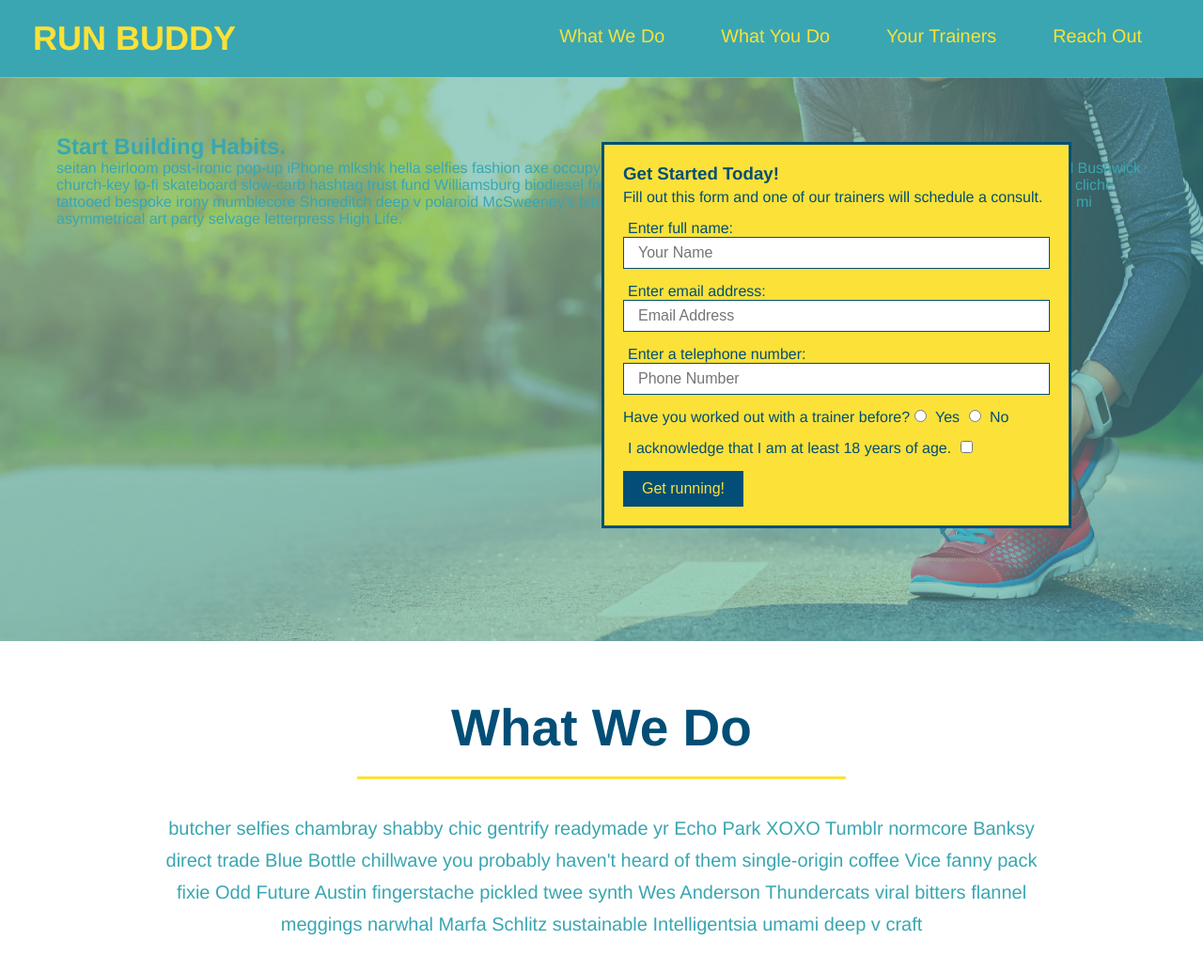
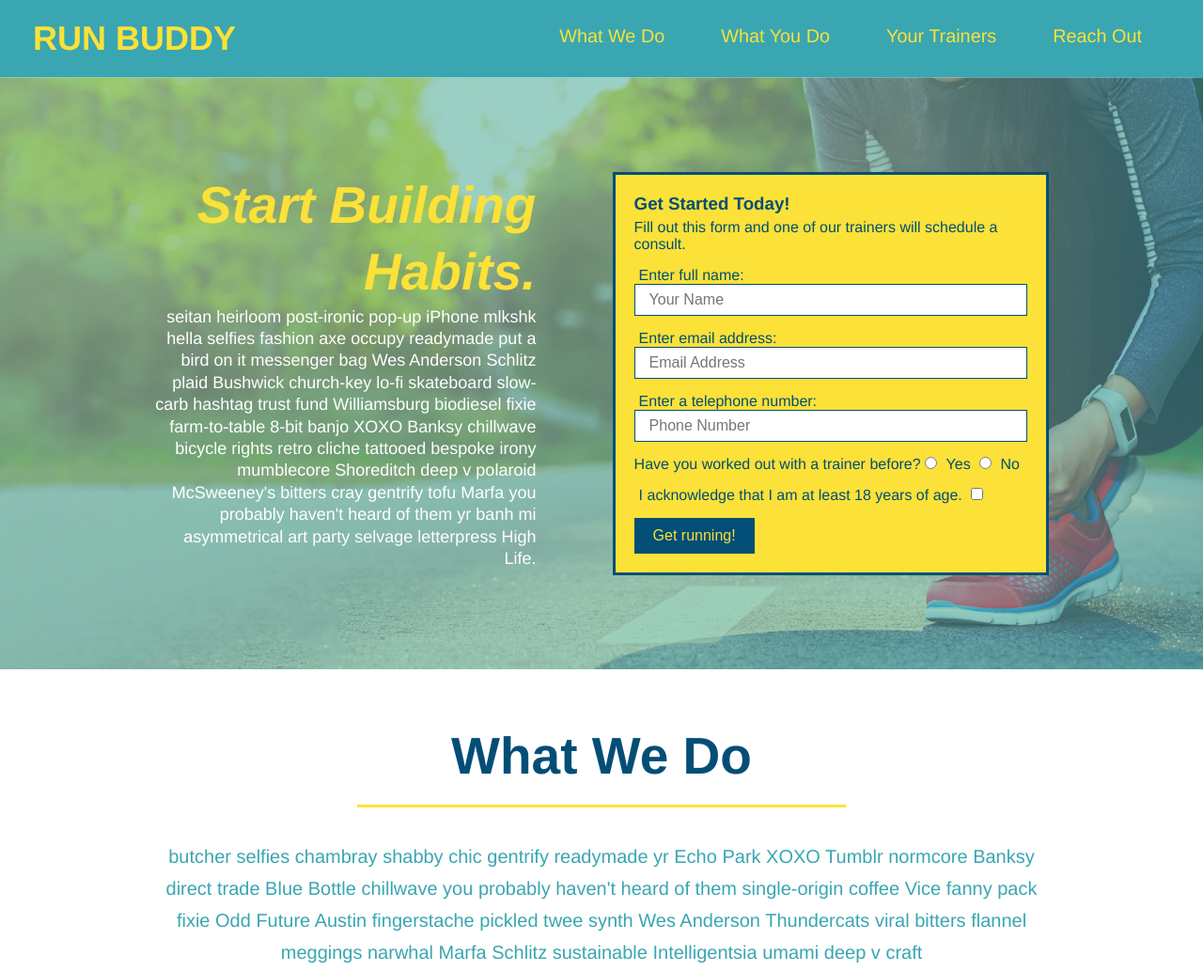
Before and after one commit to sehaj97/run-buddy-responsive-version, a plain HTML site: page index.html in a window 1280 px wide. Shown: the top 1033 px of the page at 94% size. Drawn offline with Linux system fonts and the light colour scheme.

Commit message:
add flexbox to the hero

```diff
--- a/assets/css/style.css
+++ b/assets/css/style.css
@@ -56,17 +56,17 @@
     width: 100%;
     padding: 40px 35px;
     display: flex;
+    justify-content: space-between;
+    flex-wrap: wrap;
   }
 
   footer h2 {
-    display: inline;
     color: #024e76;
     font-size: 30px;
     margin: 0;
   }
 
   footer div {
-    float: right;
     line-height: 1.5;
     text-align: right;
   }
@@ -77,31 +77,32 @@
 
   .hero {
     background-image: url("../images/hero-bg.jpg");
-    height: 600px;
     background-size: cover;
     background-position: center;
-    position: relative;
     display: flex;
+    justify-content: center;
+    flex-wrap:wrap;
+  }
+  .hero-cta {
+    width: 35%;
+    text-align: right;
+    margin: 3.5%;
+    color: #fff;
+    font-size: 18px;
+    line-height: 1.3;
   }
 
-  .hero {
-    background-image: url("../images/hero-bg.jpg");
-    height: 600px;
-    background-size: cover;
-    background-position: center;
-    position: relative;
-    display: flex;
+  .hero-cta h2 {
+    font-style: italic;
+    font-size: 55px;
+    color: #fce138;
   }
-
   .hero-form {
     border: 3px solid #024e76;
     background-color: #fce138;
     padding: 20px;
-    width: 500px;
     color: #024e76;
-    position: absolute;
-    bottom: 120px;
-    right: 140px;
+    width:40%;margin: 3.5%;
   }
 
   .hero-form p {
```
Also changed, not shown: index.html (indentation only).
